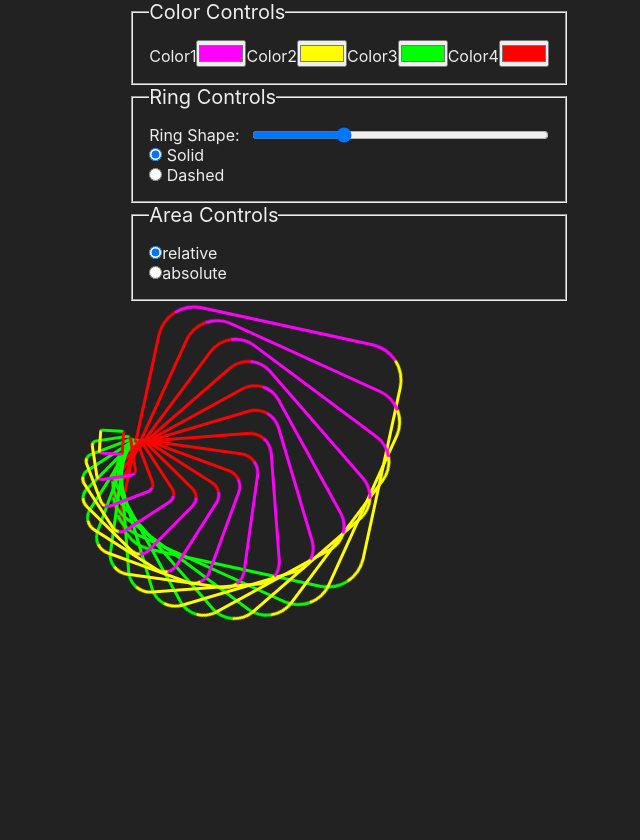
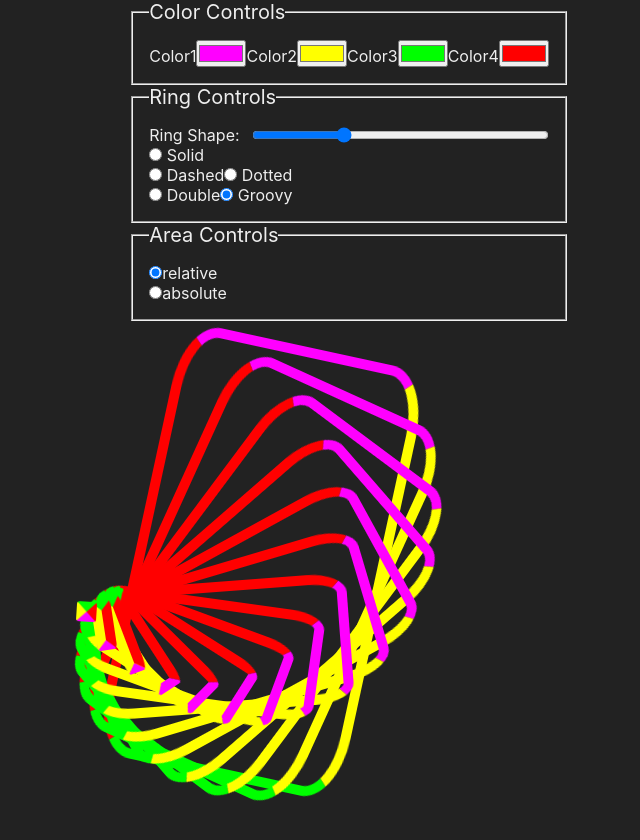
Before and after one commit to stevebarakat/kaleidoscope, a React (Create React App) app: page / in a window 1280 px wide. Shown: the top 840 px of the page, without its empty margins (291-931 px from the left). Built offline with nearby package versions, Linux system fonts and the light colour scheme.

Commit message:
checkin again

```diff
--- a/src/Kaleidoscope.js
+++ b/src/Kaleidoscope.js
@@ -67,7 +67,7 @@ const Thing = styled.div`
   /* justify-content: center; */
   align-items: center;
   margin: 5px;
-  border: 3px dashed transparent;
+  border: 10px dashed transparent;
   animation: ${kaledescopeAnimation} 45s cubic-bezier(0.35, -0.14, 0.79, 1.22)
     infinite;
 `;
--- a/src/Radius.js
+++ b/src/Radius.js
@@ -41,6 +41,34 @@ const Radius = ({ radius, handleSetRadius, handleSetRingStyle }) => {
           onInput={(e) => handleSetRingStyle(e.target.value)}
         />
         <label htmlFor="dashed"> Dashed</label>
+        <input
+          type="radio"
+          id="dotted"
+          name="style"
+          value="dotted"
+          defaultChecked
+          onInput={(e) => handleSetRingStyle(e.target.value)}
+        />
+        <label htmlFor="dotted"> Dotted</label>
+      </div>
+      <div>
+        <input
+          type="radio"
+          id="double"
+          name="style"
+          value="double"
+          onInput={(e) => handleSetRingStyle(e.target.value)}
+        />
+        <label htmlFor="double"> Double</label>
+        <input
+          type="radio"
+          id="groove"
+          name="style"
+          value="groove"
+          defaultChecked
+          onInput={(e) => handleSetRingStyle(e.target.value)}
+        />
+        <label htmlFor="groove"> Groovy</label>
       </div>
       {/* END RING STYLE */}
     </fieldset>
```
